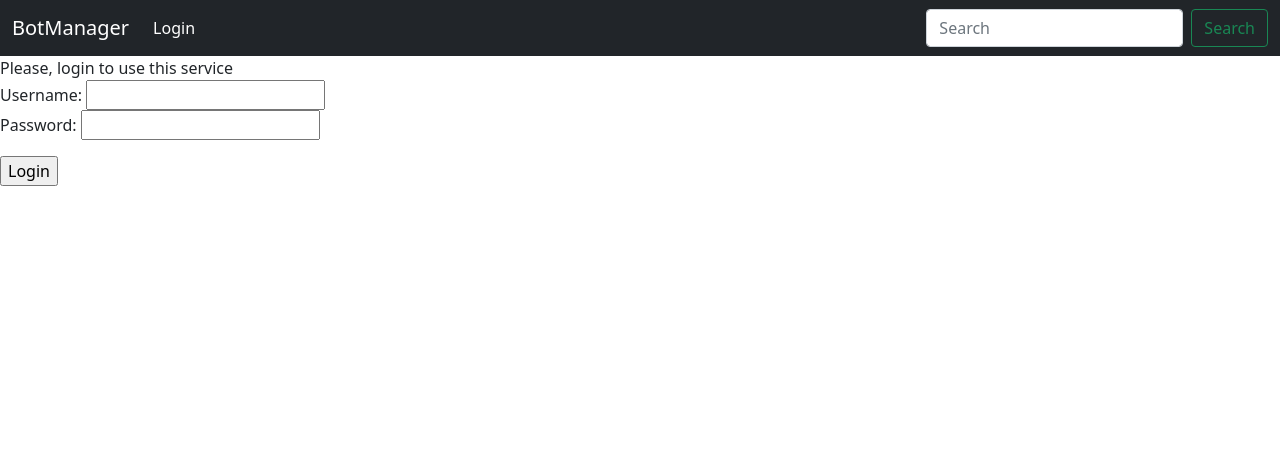
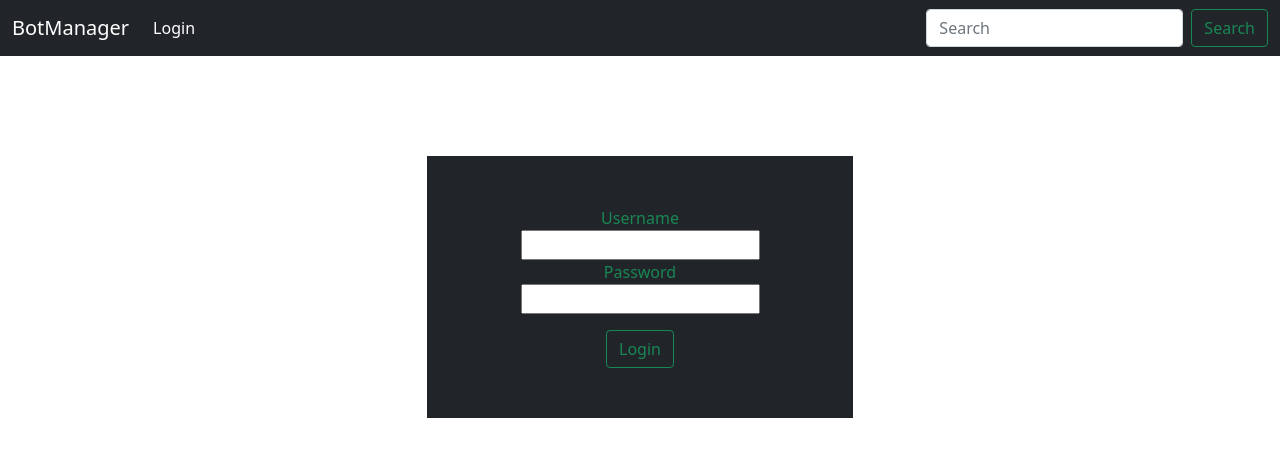
Before and after one commit to EskiSlav/network-scanner, a Django app: page /login/ in a window 1280 px wide. Shown: the top 457 px of the page. Run offline with Django 4.2, Linux system fonts and the light colour scheme.

Commit message:
[IN-289] Centered form and updated formatting

```diff
--- a/simplewebapp/templates/login.html
+++ b/simplewebapp/templates/login.html
@@ -10,22 +10,13 @@
 
     <title>LoginSystem</title>
     <style>
-        /* .maindiv {
-            width: 100%;
-            text-align: center;
-            margin-top: 150px;
+        .text {
+            color: azure;
         }
         form {
-            margin: auto;
-
             text-align: center;
         }
-        body {
-            font-family:'Segoe UI', Tahoma, Geneva, Verdana, sans-serif;
-        }
-        label {
-            font-family:'Segoe UI', Tahoma, Geneva, Verdana, sans-serif;
-        } */
+
     </style>
 </head>
 <body>
@@ -48,13 +39,23 @@
           </div>
         </div>
       </nav>
-    <div class="maindiv">
-        Please, login to use this service
-        <form method="post">
+    <div class="text-success col-lg-4 col-lg-push-10" style="padding-top: 100px; margin: auto;">
+        <form method="post" class="bg-dark col-lg-12  center-block text-center" style="padding: 50px; display: inline-block;">
             {% csrf_token %}
-            {{ form.as_div }}
+            <div class="">
+                <label>Username</label>
+                <div class="pull-right">
+                    {{ form.username }}
+                </div>
+            </div>
+            <div>
+                <label>Password</label>
+                <div class="pull-right">
+                    {{ form.password }}
+                </div>
+            </div>
             <p style="color: red;">{{ message }}</p>
-            <input type="submit" value="Login"/>
+            <input type="submit" value="Login" class="btn btn-outline-success"/>
         </form>
     </div>
 </body>
```
